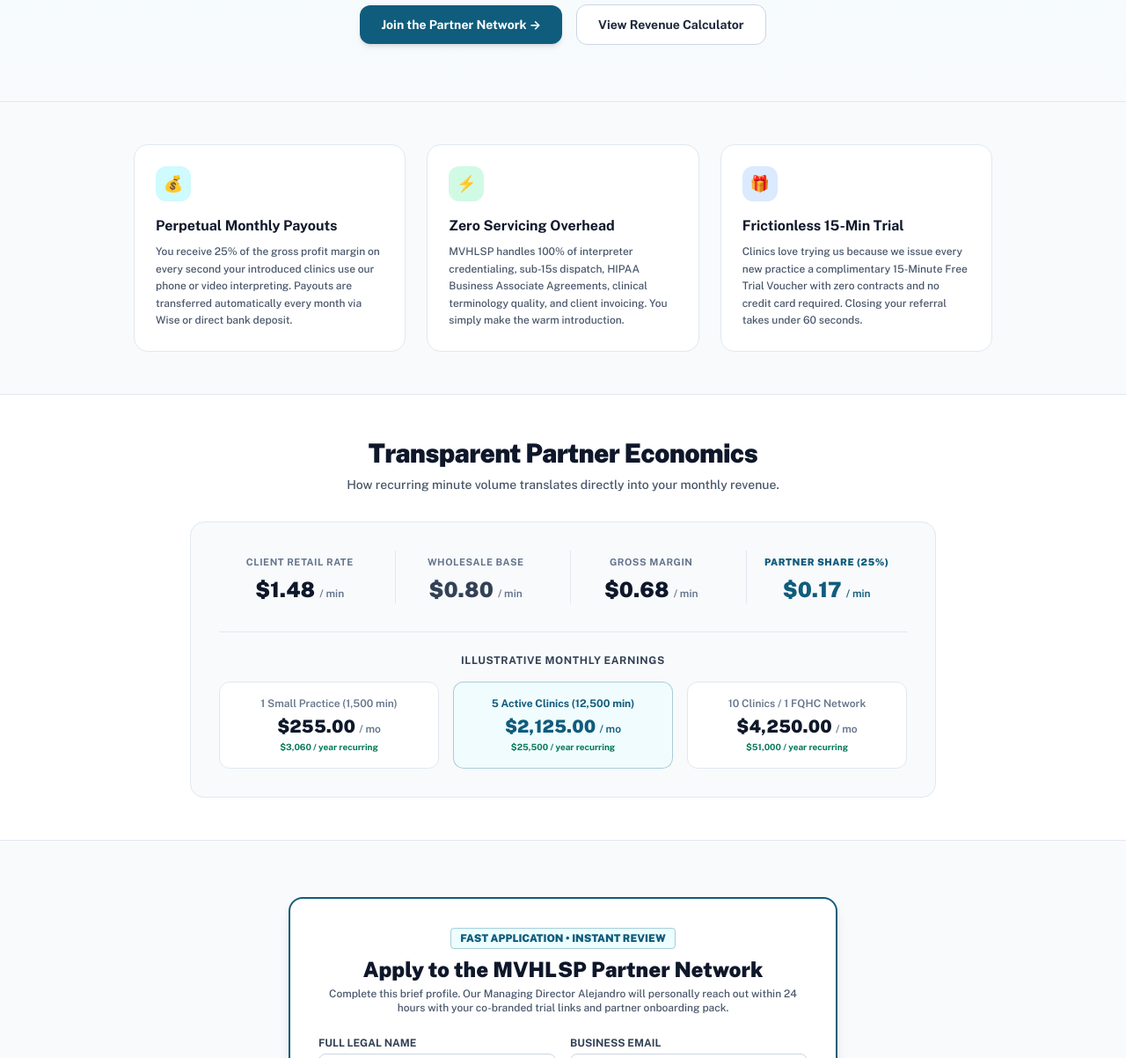
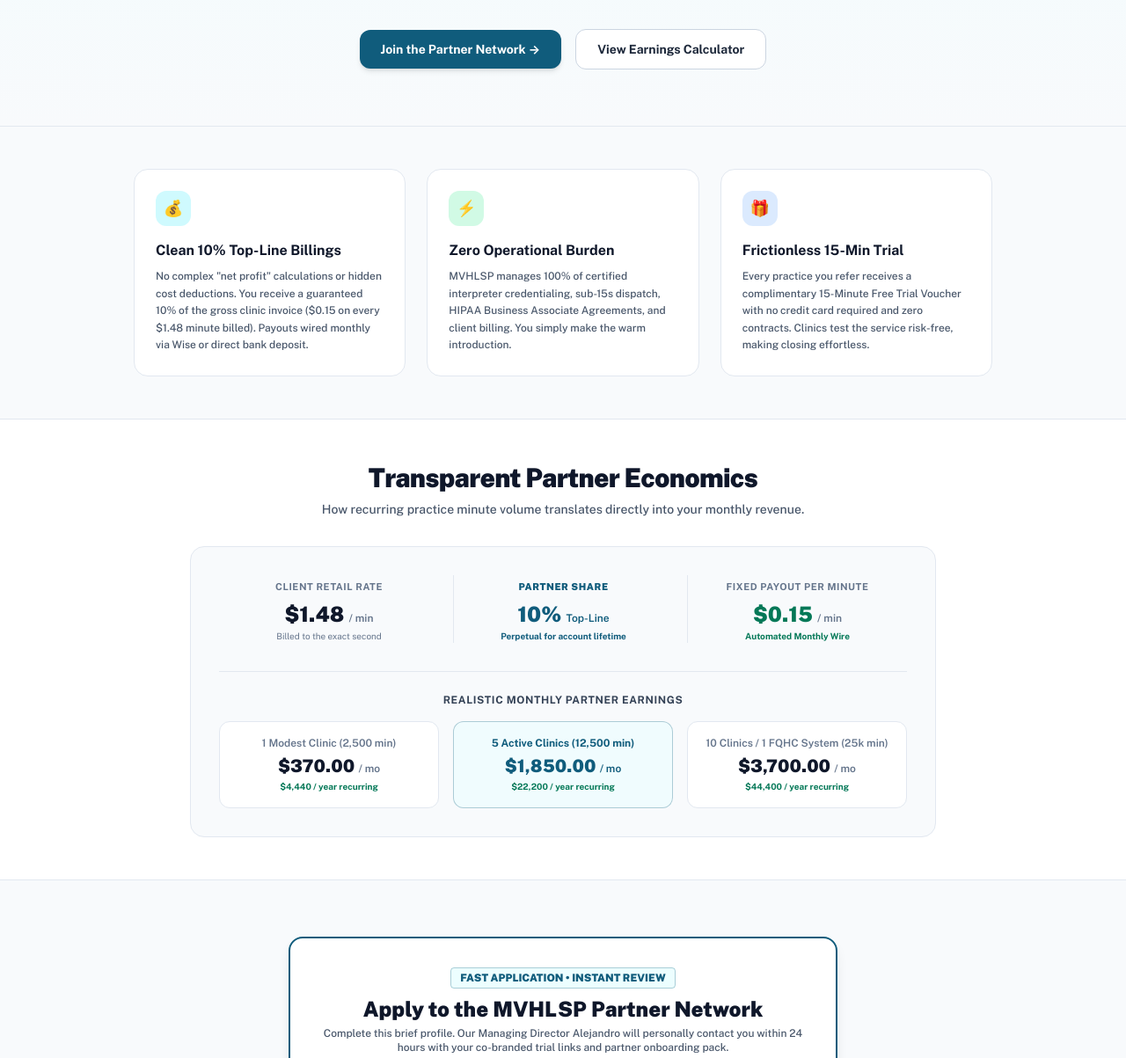
Before and after one commit to abrevia/mvhlsp-site, a plain HTML site: page partner.html in a window 1280 px wide. Shown: the part 399-1602 px from the top of the page at 88% size. Drawn offline with nearby package versions, Linux system fonts and the light colour scheme.

Commit message:
Lock in 10% Perpetual Billing Share model on Partner Portal

```diff
--- a/partner.html
+++ b/partner.html
@@ -3,8 +3,8 @@
 <head>
     <meta charset="UTF-8">
     <meta name="viewport" content="width=device-width, initial-scale=1.0">
-    <title>MVHLSP Healthcare Partner Program | 25% Perpetual Revenue Share</title>
-    <meta name="description" content="Earn recurring 25% margin share on every billable minute by introducing medical clinics to MVHLSP's specialized Medical Spanish interpreting network.">
+    <title>MVHLSP Healthcare Partner Program | 10% Perpetual Billing Share</title>
+    <meta name="description" content="Earn recurring 10% top-line billing share on every minute by introducing medical practices to MVHLSP's specialized Medical Spanish human interpreting network.">
     <script src="https://cdn.tailwindcss.com"></script>
     <style>
         @import url('https://fonts.googleapis.com/css2?family=Public+Sans:wght@400;500;600;700;800;900&display=swap');
@@ -45,17 +45,17 @@
                 Independent Healthcare Broker & Consultant Network
             </span>
             <h1 class="text-3xl sm:text-5xl font-black text-slate-900 tracking-tight leading-tight">
-                Earn 25% Perpetual Margin Share on Every Billable Minute
+                Earn 10% Perpetual Billing Share on Every Invoice
             </h1>
             <p class="mt-4 text-base sm:text-lg text-slate-600 max-w-2xl mx-auto font-medium">
-                Introduce outpatient clinics, urgent care centers, and FQHCs to MVHLSP's specialized Medical Spanish human interpreting. Earn recurring monthly passive revenue for the lifetime of every account.
+                Introduce outpatient clinics, urgent care centers, and FQHCs to MVHLSP's specialized Medical Spanish human interpreting. Earn a clean, audit-proof 10% of total clinic billings ($0.15/minute) deposited monthly for the lifetime of every account.
             </p>
             <div class="mt-8 flex flex-wrap items-center justify-center gap-4">
                 <a href="#partner-form" class="bg-[#105C7C] hover:bg-[#156D93] text-white font-bold text-sm px-6 py-3 rounded-xl shadow-md transition">
                     Join the Partner Network →
                 </a>
                 <a href="#calculator" class="bg-white hover:bg-slate-100 text-slate-800 font-bold text-sm px-6 py-3 rounded-xl border border-slate-300 shadow-xs transition">
-                    View Revenue Calculator
+                    View Earnings Calculator
                 </a>
             </div>
         </div>
@@ -68,9 +68,9 @@
                 <div class="w-10 h-10 rounded-xl bg-cyan-100 text-[#105C7C] flex items-center justify-center font-black text-lg mb-4">
                     💰
                 </div>
-                <h3 class="text-base font-bold text-slate-900">Perpetual Monthly Payouts</h3>
+                <h3 class="text-base font-bold text-slate-900">Clean 10% Top-Line Billings</h3>
                 <p class="mt-2 text-xs text-slate-600 leading-relaxed font-medium">
-                    You receive 25% of the gross profit margin on every second your introduced clinics use our phone or video interpreting. Payouts are transferred automatically every month via Wise or direct bank deposit.
+                    No complex "net profit" calculations or hidden cost deductions. You receive a guaranteed 10% of the gross clinic invoice ($0.15 on every $1.48 minute billed). Payouts wired monthly via Wise or direct bank deposit.
                 </p>
             </div>
 
@@ -78,9 +78,9 @@
                 <div class="w-10 h-10 rounded-xl bg-emerald-100 text-emerald-800 flex items-center justify-center font-black text-lg mb-4">
                     ⚡
                 </div>
-                <h3 class="text-base font-bold text-slate-900">Zero Servicing Overhead</h3>
+                <h3 class="text-base font-bold text-slate-900">Zero Operational Burden</h3>
                 <p class="mt-2 text-xs text-slate-600 leading-relaxed font-medium">
-                    MVHLSP handles 100% of interpreter credentialing, sub-15s dispatch, HIPAA Business Associate Agreements, clinical terminology quality, and client invoicing. You simply make the warm introduction.
+                    MVHLSP manages 100% of certified interpreter credentialing, sub-15s dispatch, HIPAA Business Associate Agreements, and client billing. You simply make the warm introduction.
                 </p>
             </div>
 
@@ -90,7 +90,7 @@
                 </div>
                 <h3 class="text-base font-bold text-slate-900">Frictionless 15-Min Trial</h3>
                 <p class="mt-2 text-xs text-slate-600 leading-relaxed font-medium">
-                    Clinics love trying us because we issue every new practice a complimentary 15-Minute Free Trial Voucher with zero contracts and no credit card required. Closing your referral takes under 60 seconds.
+                    Every practice you refer receives a complimentary 15-Minute Free Trial Voucher with no credit card required and zero contracts. Clinics test the service risk-free, making closing effortless.
                 </p>
             </div>
         </div>
@@ -104,49 +104,48 @@
                     Transparent Partner Economics
                 </h2>
                 <p class="mt-2 text-xs sm:text-sm text-slate-600 font-medium">
-                    How recurring minute volume translates directly into your monthly revenue.
+                    How recurring practice minute volume translates directly into your monthly revenue.
                 </p>
             </div>
 
             <div class="bg-slate-50 border border-slate-200 rounded-2xl p-6 sm:p-8">
-                <div class="grid grid-cols-1 sm:grid-cols-4 gap-4 text-center divide-y sm:divide-y-0 sm:divide-x divide-slate-200">
+                <div class="grid grid-cols-1 sm:grid-cols-3 gap-4 text-center divide-y sm:divide-y-0 sm:divide-x divide-slate-200">
                     <div class="py-2 sm:py-0">
                         <span class="text-[11px] font-bold text-slate-500 uppercase tracking-wider">Client Retail Rate</span>
                         <p class="text-2xl font-black text-slate-900 mt-1">$1.48 <span class="text-xs font-semibold text-slate-500">/ min</span></p>
+                        <p class="text-[10px] text-slate-500 mt-0.5">Billed to the exact second</p>
                     </div>
                     <div class="py-2 sm:py-0">
-                        <span class="text-[11px] font-bold text-slate-500 uppercase tracking-wider">Wholesale Base</span>
-                        <p class="text-2xl font-black text-slate-700 mt-1">$0.80 <span class="text-xs font-semibold text-slate-500">/ min</span></p>
+                        <span class="text-[11px] font-black text-[#105C7C] uppercase tracking-wider">Partner Share</span>
+                        <p class="text-2xl font-black text-[#105C7C] mt-1">10% <span class="text-xs font-semibold text-[#105C7C]">Top-Line</span></p>
+                        <p class="text-[10px] text-[#105C7C] font-bold mt-0.5">Perpetual for account lifetime</p>
                     </div>
                     <div class="py-2 sm:py-0">
-                        <span class="text-[11px] font-bold text-slate-500 uppercase tracking-wider">Gross Margin</span>
-                        <p class="text-2xl font-black text-slate-900 mt-1">$0.68 <span class="text-xs font-semibold text-slate-500">/ min</span></p>
-                    </div>
-                    <div class="py-2 sm:py-0">
-                        <span class="text-[11px] font-black text-[#105C7C] uppercase tracking-wider">Partner Share (25%)</span>
-                        <p class="text-2xl font-black text-[#105C7C] mt-1">$0.17 <span class="text-xs font-semibold text-[#105C7C]">/ min</span></p>
+                        <span class="text-[11px] font-bold text-slate-500 uppercase tracking-wider">Fixed Payout Per Minute</span>
+                        <p class="text-2xl font-black text-emerald-700 mt-1">$0.15 <span class="text-xs font-semibold text-slate-500">/ min</span></p>
+                        <p class="text-[10px] text-emerald-700 font-bold mt-0.5">Automated Monthly Wire</p>
                     </div>
                 </div>
 
                 <div class="mt-8 pt-6 border-t border-slate-200">
                     <h4 class="text-xs font-bold text-slate-700 uppercase tracking-wider text-center mb-4">
-                        Illustrative Monthly Earnings
+                        Realistic Monthly Partner Earnings
                     </h4>
                     <div class="grid grid-cols-1 sm:grid-cols-3 gap-4 text-center">
                         <div class="bg-white p-4 rounded-xl border border-slate-200 shadow-2xs">
-                            <p class="text-xs font-semibold text-slate-500">1 Small Practice (1,500 min)</p>
-                            <p class="text-xl font-black text-slate-900 mt-1">$255.00 <span class="text-xs text-slate-500 font-semibold">/ mo</span></p>
-                            <p class="text-[10px] text-emerald-700 font-bold mt-0.5">$3,060 / year recurring</p>
+                            <p class="text-xs font-semibold text-slate-500">1 Modest Clinic (2,500 min)</p>
+                            <p class="text-xl font-black text-slate-900 mt-1">$370.00 <span class="text-xs text-slate-500 font-semibold">/ mo</span></p>
+                            <p class="text-[10px] text-emerald-700 font-bold mt-0.5">$4,440 / year recurring</p>
                         </div>
                         <div class="bg-cyan-50/60 p-4 rounded-xl border border-[#105C7C]/30 shadow-2xs">
                             <p class="text-xs font-bold text-[#105C7C]">5 Active Clinics (12,500 min)</p>
-                            <p class="text-xl font-black text-[#105C7C] mt-1">$2,125.00 <span class="text-xs text-[#105C7C] font-semibold">/ mo</span></p>
-                            <p class="text-[10px] text-emerald-700 font-bold mt-0.5">$25,500 / year recurring</p>
+                            <p class="text-xl font-black text-[#105C7C] mt-1">$1,850.00 <span class="text-xs text-[#105C7C] font-semibold">/ mo</span></p>
+                            <p class="text-[10px] text-emerald-700 font-bold mt-0.5">$22,200 / year recurring</p>
                         </div>
                         <div class="bg-white p-4 rounded-xl border border-slate-200 shadow-2xs">
-                            <p class="text-xs font-semibold text-slate-500">10 Clinics / 1 FQHC Network</p>
-                            <p class="text-xl font-black text-slate-900 mt-1">$4,250.00 <span class="text-xs text-slate-500 font-semibold">/ mo</span></p>
-                            <p class="text-[10px] text-emerald-700 font-bold mt-0.5">$51,000 / year recurring</p>
+                            <p class="text-xs font-semibold text-slate-500">10 Clinics / 1 FQHC System (25k min)</p>
+                            <p class="text-xl font-black text-slate-900 mt-1">$3,700.00 <span class="text-xs text-slate-500 font-semibold">/ mo</span></p>
+                            <p class="text-[10px] text-emerald-700 font-bold mt-0.5">$44,400 / year recurring</p>
                         </div>
                     </div>
                 </div>
@@ -165,7 +164,7 @@
                     Apply to the MVHLSP Partner Network
                 </h3>
                 <p class="text-xs text-slate-600 font-medium mt-1">
-                    Complete this brief profile. Our Managing Director Alejandro will personally reach out within 24 hours with your co-branded trial links and partner onboarding pack.
+                    Complete this brief profile. Our Managing Director Alejandro will personally contact you within 24 hours with your co-branded trial links and partner onboarding pack.
                 </p>
             </div>
 
```
